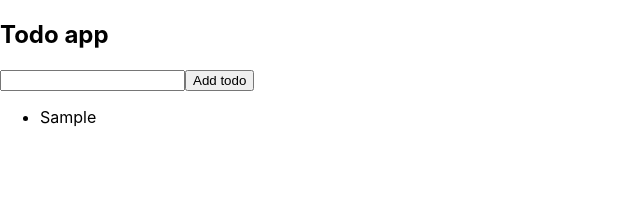
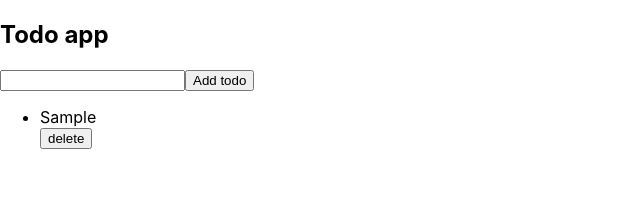
Before and after one commit to soft-engg/todo-app-react, a React (Create React App) app: page / in a window 1280 px wide. Both pictures are taken after typing "Sample" into the empty fields and a click on the button "Add todo". Shown: the top 199 px of the page, without its empty margins (0-640 px from the left). Built offline with nearby package versions, Linux system fonts and the light colour scheme.

Commit message:
added functionality to delete the todo from list

```diff
--- a/src/App.js
+++ b/src/App.js
@@ -1,22 +1,26 @@
-
-
 import { useState } from 'react';
 
+let globalId = 0
 function App() {
+
   //array of todos
   const [todos, setTodos] = useState([])
+
   //value of the input field
   const [value, setvalue] = useState("")
+
   //function to add todos
   function createTodo(event) {
     event.preventDefault()
     setTodos(oldtodos => {
       setvalue("")
-      return [...oldtodos, value]
+      return [...oldtodos, { todo: value, id: globalId++ }]
     })
   }
-
-
+  //function to delete todo form list
+  function deleteTodo(itemId) {
+    setTodos(oldtodos => todos.filter(entry => entry.id !== itemId))
+  }
   return (
     <div>
       <h2>Todo app</h2>
@@ -30,7 +34,13 @@ function App() {
         <button type='submit'>Add todo</button>
       </form>
       <ul>
-        {todos.map(todo => <li>{todo}</li>)}
+        {todos.map(entry => {
+          return <div>
+            <li key={entry.id}>{entry.todo}
+            </li>
+            <button onClick={() => deleteTodo(entry.id)}>delete</button>
+          </div>
+        })}
       </ul>
     </div>
   );
```
